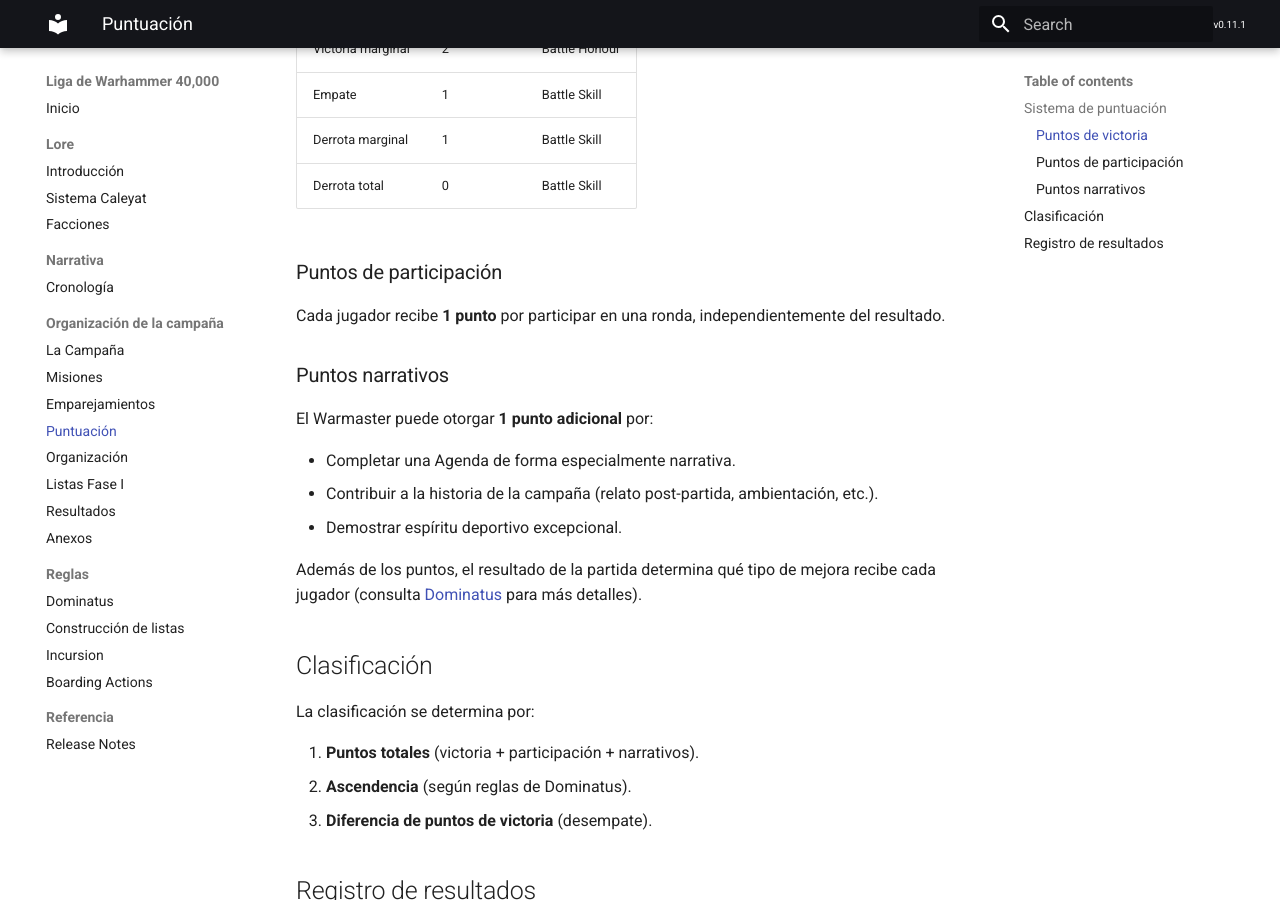
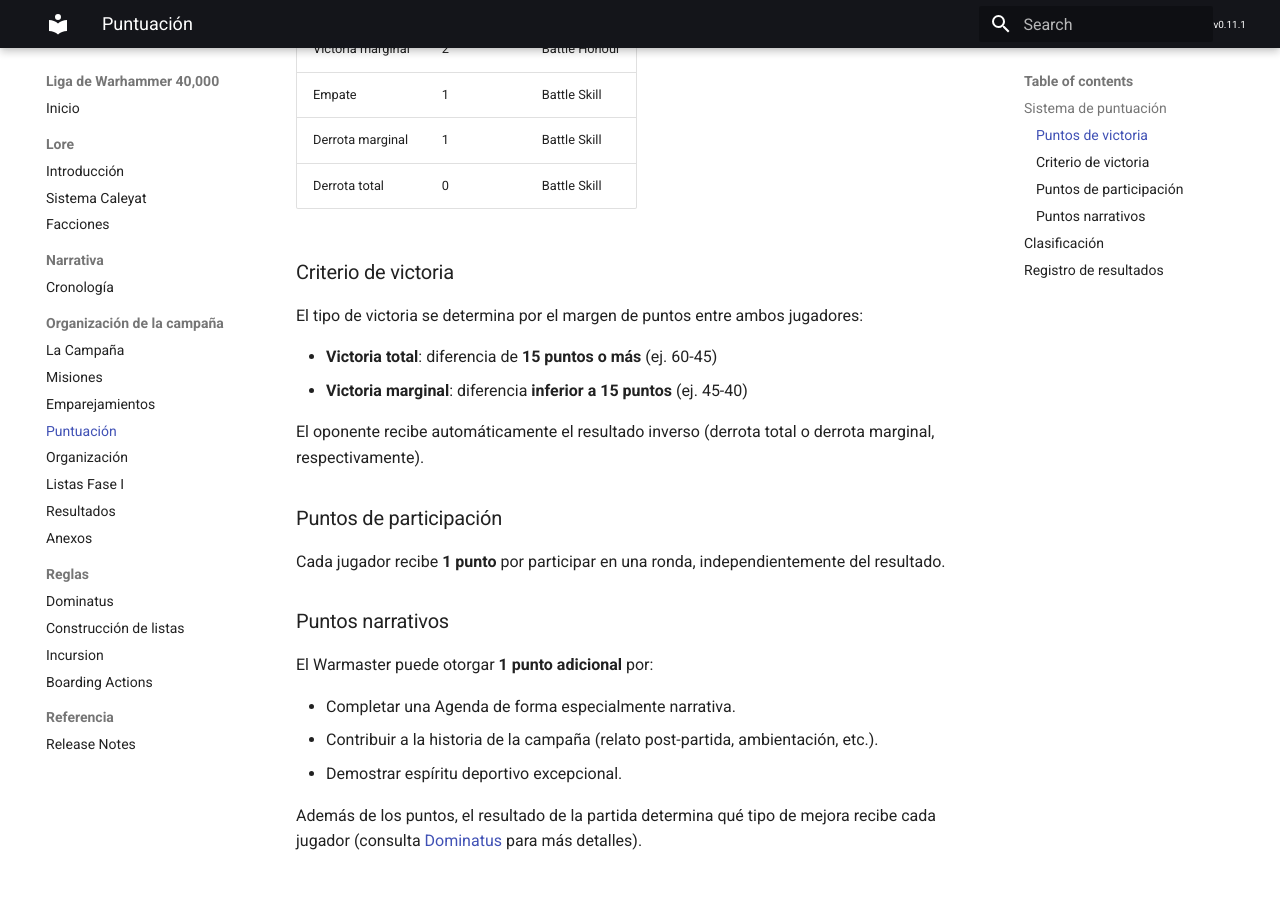
Before and after one commit to gonzalo-radio/liga-armagedon, an MkDocs documentation site: the page built from docs/campana/puntuacion.md, in a window 1280 px wide and 900 px high, scrolled down 399 px. Built offline with MkDocs 1.6.1 and Material for MkDocs 9.7.7, drawn with Linux system fonts in a browser that asks for light colours.

```diff
--- a/docs/campana/puntuacion.md
+++ b/docs/campana/puntuacion.md
@@ -13,6 +13,15 @@ La puntuación combina resultados de partida y objetivos narrativos.
 | Empate | 1 | Battle Skill |
 | Derrota marginal | 1 | Battle Skill |
 | Derrota total | 0 | Battle Skill |
+
+### Criterio de victoria
+
+El tipo de victoria se determina por el margen de puntos entre ambos jugadores:
+
+- **Victoria total**: diferencia de **15 puntos o más** (ej. 60-45)
+- **Victoria marginal**: diferencia **inferior a 15 puntos** (ej. 45-40)
+
+El oponente recibe automáticamente el resultado inverso (derrota total o derrota marginal, respectivamente).
 
 ### Puntos de participación
 
```
Also changed, not shown: docs/campana/resultados.md (+1 -0 lines), docs/narrativa/cronologia.md (+1 -0 lines), docs/narrativa/relatos/victoria-nuestra-senora-martir-cabal-oscuro.md (added, +34 -0 lines).
